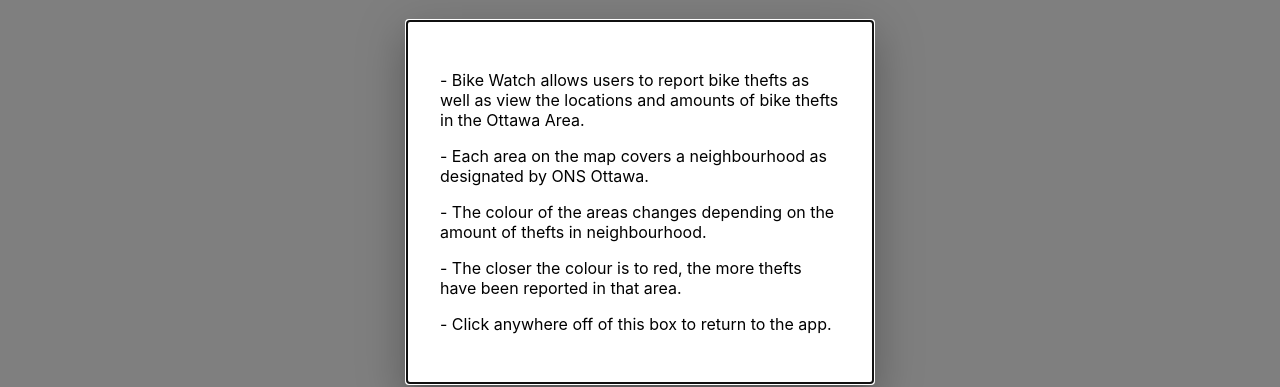
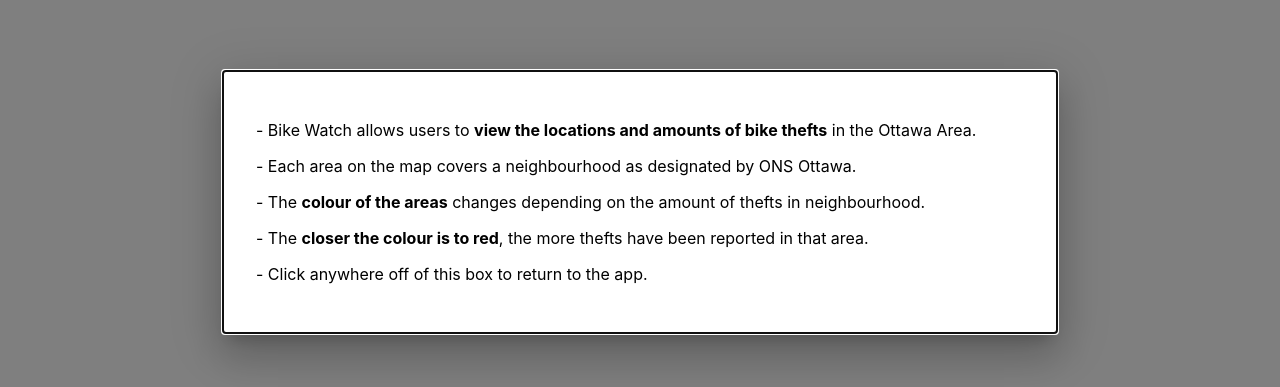
Before and after one commit to cyubit/CSI4103-BikeWatch, a React (Create React App) app: page / in a window 1280 px wide. Both pictures are taken after a click on the picture 1239 px from the left and 38 px from the top of the page. Shown: the part 198-585 px from the top of the page. Built offline with nearby package versions, Linux system fonts and the light colour scheme.

Commit message:
Bolded words in help box

```diff
--- a/src/Header.js
+++ b/src/Header.js
@@ -10,7 +10,7 @@
     top: '50%',
     left: '50%',
     transform: 'translate(-50%, -50%)',
-    width: 400,
+    width: "60%",
     bgcolor: 'background.paper',
     border: '2px solid #000',
     boxShadow: 24,
@@ -34,10 +34,10 @@
             </Grid>
             <Modal open={open} onClose={handleClose}>
                 <Box sx={style}>
-                    <p>- Bike Watch allows users to report bike thefts as well as view the locations and amounts of bike thefts in the Ottawa Area.</p>
+                    <p>- Bike Watch allows users to  <b>view the locations and amounts of bike thefts</b> in the Ottawa Area.</p>
                     <p>- Each area on the map covers a neighbourhood as designated by ONS Ottawa. </p>
-                    <p>- The colour of the areas changes depending on the amount of thefts in neighbourhood.</p>
-                    <p>- The closer the colour is to red, the more thefts have been reported in that area.</p>
+                    <p>- The <b>colour of the areas</b> changes depending on the amount of thefts in neighbourhood.</p>
+                    <p>- The <b>closer the colour is to red</b>, the more thefts have been reported in that area.</p>
                     <p>- Click anywhere off of this box to return to the app.</p>
                 </Box>
             </Modal>
```
